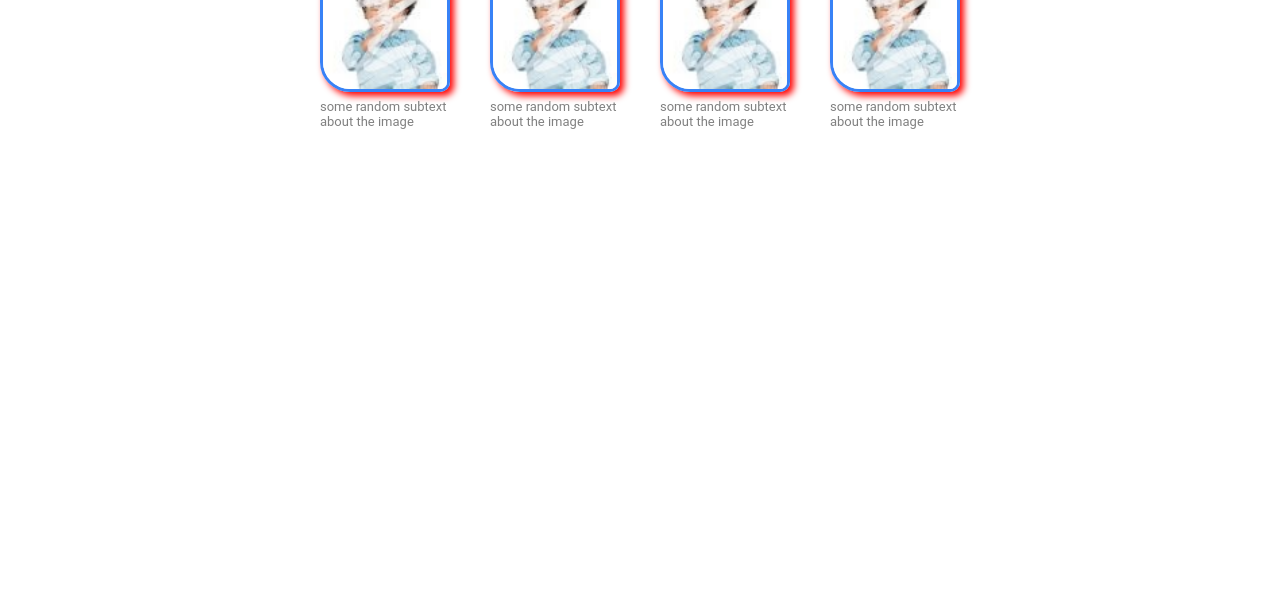
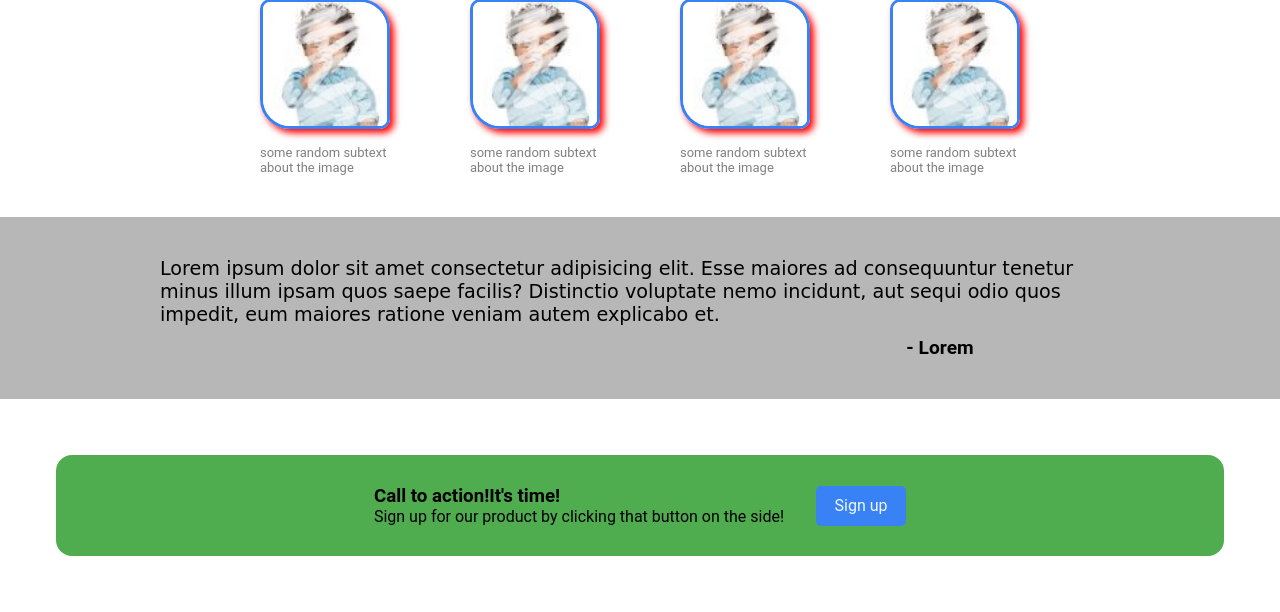
Before and after one commit to Punith1117/landing-page, a plain HTML site: page index.html in a window 1280 px wide. Shown: the part 358-970 px from the top of the page. Before the commit the page ends 800 px from the top, so only its background shows below. Drawn offline with Linux system fonts and the light colour scheme.

Commit message:
add secondary-container and modify gap,margin
gap and margin of primary container are modified to make it look better

```diff
--- a/index.html
+++ b/index.html
@@ -25,6 +25,7 @@
             </div>
         </div>
     </header>
+
     <div class="primary-container">
         <h1>Some random information</h1>
         <div class="images-section">
@@ -46,5 +47,18 @@
             </div>
         </div>
     </div>
+
+    <div class="secondary-container">
+        <p class="quote">Lorem ipsum dolor sit amet consectetur adipisicing elit. Esse maiores ad consequuntur tenetur minus illum ipsam quos saepe facilis? Distinctio voluptate nemo incidunt, aut sequi odio quos impedit, eum maiores ratione veniam autem explicabo et.</p>
+        <strong class="name">- Lorem</strong>
+    </div>
+
+    <div class="call-to-action">
+        <div class="call-to-action-text">
+            <h3>Call to action!It's time!</h3>
+            <p class="sub-text">Sign up for our product by clicking that button on the side!</p>
+        </div>
+        <input type="button" class="signup" value="Sign up">
+    </div>
 </body>
 </html>
--- a/styles.css
+++ b/styles.css
@@ -64,13 +64,14 @@ a {
     display: flex;
     flex-direction: column;
     padding: 10px;
-    gap: 10px;
+    gap: 15px;
     align-items: center;
+    margin: 2rem;
 }
 
 .images-section {
     display: flex;
-    gap: 40px;
+    gap: 5rem;
     font-size: small;
     color: grey;
 }
@@ -80,7 +81,7 @@ a {
     flex-direction: column;
     width: 130px;
     height: auto;
-    gap: 7px;
+    gap: 1rem;
 }
 
 .image {
@@ -90,3 +91,34 @@ a {
     border-radius: 10px 30px;
     box-shadow: 4px 4px 7px rgb(255, 0, 0);
 }
+
+.secondary-container {
+    display: flex;
+    flex-direction: column;
+    justify-content: center;
+    align-items: center;
+    background: rgb(184, 183, 183);
+    padding: 40px;
+    gap: 10px;
+    font-size: larger;
+}
+
+.quote {
+    max-width: 60rem;
+    font-family: cursive;
+}
+
+.name {
+    margin-left: 50%;
+}
+
+.call-to-action {
+    display: flex;
+    justify-content: center;
+    align-items: center;
+    background-color: rgb(79, 172, 79);
+    padding: 30px;
+    margin: 3.5rem;
+    gap: 2rem;
+    border-radius: 1rem;
+}
```
